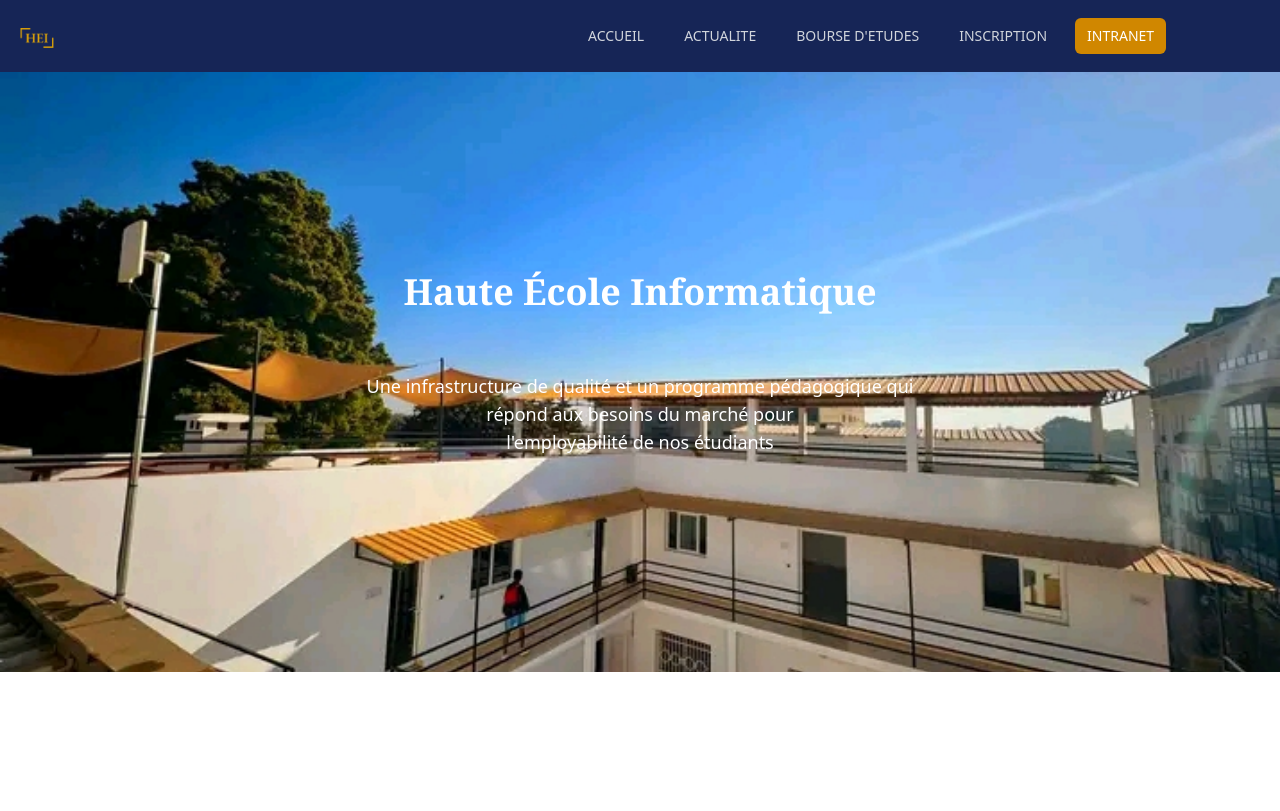
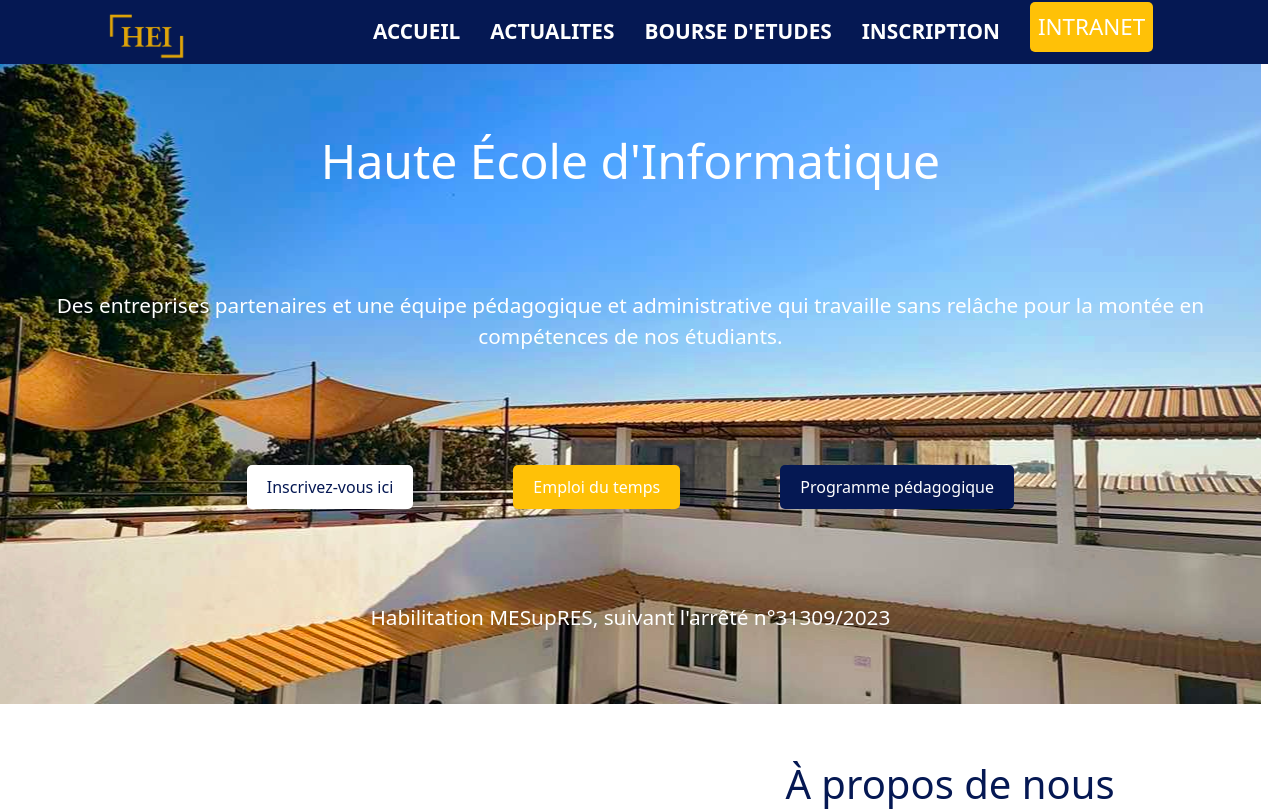
Before and after one commit to narindra20/WEB2, a React (Vite) app: page / in a window 1280 px wide. Shown: the top 811 px of the page. Built offline with nearby package versions, Linux system fonts and the light colour scheme.

Commit message:
Modification de footer, de navbar, ajout de header et ajout d'une image

```diff
--- a/src/App.css
+++ b/src/App.css
@@ -1,3 +1,126 @@
+.navbar {
+  display: flex;
+  justify-content: space-around;
+  align-items: center;
+  background-color: #051853;
+  padding: 1rem;
+  top: 0;
+  height: 5vw;
+  width: 99.1%;
+}
+
+.logo img {
+  height: 70px;
+  margin-right: 0px;
+}
+
+.navbar ul {
+  list-style: none;
+  padding: 0;
+  margin: 0;
+  display: flex;
+  justify-content: center;
+  align-items: center;
+}
+
+.navbar li {
+  margin: 0 15px;
+}
+
+.navbar a {
+  color: white;
+  text-decoration: none;
+  font-size: 1.3em;
+  font-weight: bold;
+  transition: color 0.3s ease;
+}
+
+.intranet-btn {
+  background-color: #ffc107;
+  border: none;
+  border-radius: 5px;
+  color: white;
+  margin-bottom: 10px;
+  padding: 8px 8px;
+  font-size: 1.4em;
+  cursor: pointer;
+  text-transform: uppercase;
+}
+
+.intranet-btn:hover {
+  background-color: #e0a800;
+}
+
+.navbar a:hover {
+  color: #ffc107;
+}
+
+header {
+  display: flex;
+  flex-direction: column;
+  justify-content: space-around;
+  text-align: center;
+  padding: 20px;
+  color: white;
+  background-color: rgba(128, 128, 128, 0.4);
+  background-image: url(assets/images/486342649_1067972502037502_2816525018957054493_n.jpg);
+  background-position: center;
+  height: 80vh;
+  width: 98.5%;
+}
+
+header h1 {
+  font-size: 3em;
+  margin: 0;
+}
+
+header p {
+  font-size: 1.3em;
+  margin: 10px 0;
+  color: #ffffff;
+}
+
+.buttons {
+  margin-top: 20px;
+}
+
+.buttons button {
+  padding: 10px 20px;
+  margin: 0 50px;
+  font-size: 1em;
+  cursor: pointer;
+}
+
+.buttons button:nth-child(1) {
+  background-color: #ffffff;
+  border: none;
+  border-radius: 5px;
+  color: #051853;
+}
+
+.buttons button:nth-child(2) {
+  background-color: #ffc107;
+  border: none;
+  border-radius: 5px;
+  color:  #ffffff;
+}
+
+.buttons button:nth-child(3) {
+  background-color: #051853;
+  border: none;
+  border-radius: 5px;
+  color: white;
+}
+
+main {
+  position: relative;
+}
+
+main img {
+  width: 100%;
+  height: auto;
+}
+
 .about-us {
   display: flex;
   flex-direction: row;
--- a/src/App.jsx
+++ b/src/App.jsx
@@ -2,12 +2,14 @@ import { useState } from 'react'
 import './App.css'
 import Navbar from './components/Navbar'
 import Footer from './components/Footer'
+import Header from './components/Header'
 
 function App() {
 
   return (
     <>
       <Navbar/>
+      <Header/>
       <Footer/>
     </>
   )
--- /dev/null
+++ b/src/components/Header.jsx
@@ -0,0 +1,16 @@
+import React from 'react';
+
+export default function Header() {
+ return (
+  <header>
+    <h1>Haute École d'Informatique</h1>
+    <p>Des entreprises partenaires et une équipe pédagogique et administrative qui travaille sans relâche pour la montée en compétences de nos étudiants.</p>
+    <div className="buttons">
+      <button>Inscrivez-vous ici</button>
+      <button>Emploi du temps</button>
+      <button>Programme pédagogique</button>
+    </div>
+    <p>Habilitation MESupRES, suivant l'arrêté n°31309/2023</p>
+  </header>
+  );
+};
--- a/src/components/Navbar.jsx
+++ b/src/components/Navbar.jsx
@@ -1,52 +1,21 @@
+
+
+import React from 'react';
 import Logo from "../assets/images/logo-hei.png";
-import HEI from "../assets/images/Hei.jpg";
 
-function Navbar(){
-    return(
-        <>
-        <div className="w-full h-screen">
-          {/* NAVBAR */}
-          <nav className="bg-blue-950 w-full">
-            <div className="flex h-18 items-center px-4">
-              <img src={Logo} alt="logo" className="w-10 h-auto"/>
-              <div className="ml-130 hidden md:flex space-x-4">
-                <a href="#" className="rounded-md px-3 py-2 text-sm font-medium text-gray-300 hover:bg-gray-700 hover:text-white">ACCUEIL</a>
-                <a href="#" className="rounded-md px-3 py-2 text-sm font-medium text-gray-300 hover:bg-gray-700 hover:text-white">ACTUALITE</a>
-                <a href="#" className="rounded-md px-3 py-2 text-sm font-medium text-gray-300 hover:bg-gray-700 hover:text-white">BOURSE D'ETUDES</a>
-                <a href="#" className="rounded-md px-3 py-2 text-sm font-medium text-gray-300 hover:bg-gray-700 hover:text-white">INSCRIPTION</a>
-                <a href="#" className="rounded-md bg-yellow-600 px-3 py-2 text-sm font-medium text-white">INTRANET</a>
-              </div>
-            </div>
-
-            {/* MENU MOBILE */}
-            <div className="md:hidden px-4 py-2 space-y-2">
-              <a href="#" className="block text-gray-300 hover:bg-gray-700 hover:text-white">ACCUEIL</a>
-              <a href="#" className="block text-gray-300 hover:bg-gray-700 hover:text-white">ACTUALITE</a>
-              <a href="#" className="block text-gray-300 hover:bg-gray-700 hover:text-white">BOURSE D'ETUDES</a>
-              <a href="#" className="block text-gray-300 hover:bg-gray-700 hover:text-white">INSCRIPTION</a>
-              <a href="#" className="block bg-yellow-600 text-white px-3 py-2 rounded">INTRANET</a>
-            </div>
-          </nav>
-
-          {/* HEADER */}
-          <header className="relative">
-            <img src={HEI} alt="hei" className="w-500 h-[600px] object-cover"/>
-            <h1 className="absolute top-1/3 left-1/2 transform font-serif -translate-x-1/2 text-white text-4xl font-bold">
-              Haute École Informatique
-            </h1>
-            <p className="absolute top-1/2 left-1/2 transform -translate-x-1/2 text-white text-lg text-center px-4">
-              Une infrastructure de qualité et un programme pédagogique qui répond aux besoins du marché pour <br/>
-              l'employabilité de nos étudiants
-            </p>
-          </header>
-
-          <main className="bg-white py-10 px-4">
-            <div className="text-center">
-            </div>
-          </main>
-        </div>
-        </>
-    );
+export default function Navbar() {
+  return (
+    <nav className="navbar">
+      <div className="logo">
+        <img src={Logo} alt="HEI Logo" />
+      </div>
+      <ul>
+        <li><a href="#accueil">ACCUEIL</a></li>
+        <li><a href="#actualite">ACTUALITES</a></li>
+        <li><a href="#bourse">BOURSE D'ETUDES</a></li>
+        <li><a href="#inscription">INSCRIPTION</a></li>
+        <li><button className="intranet-btn">INTRANET</button></li>
+      </ul>
+    </nav>
+  );
 }
-
-export default Navbar;
--- a/src/components/test.jsx
+++ /dev/null
@@ -1,12 +0,0 @@
-import React from 'react';
-import Logo from '../assets/images/'
-
-function test() {
-    return (
-        <div>
-
-        </div>
-    );
-}
-
-export default test;
```
Also changed, not shown: src/assets/images/486342649_1067972502037502_2816525018957054493_n.jpg (added).
